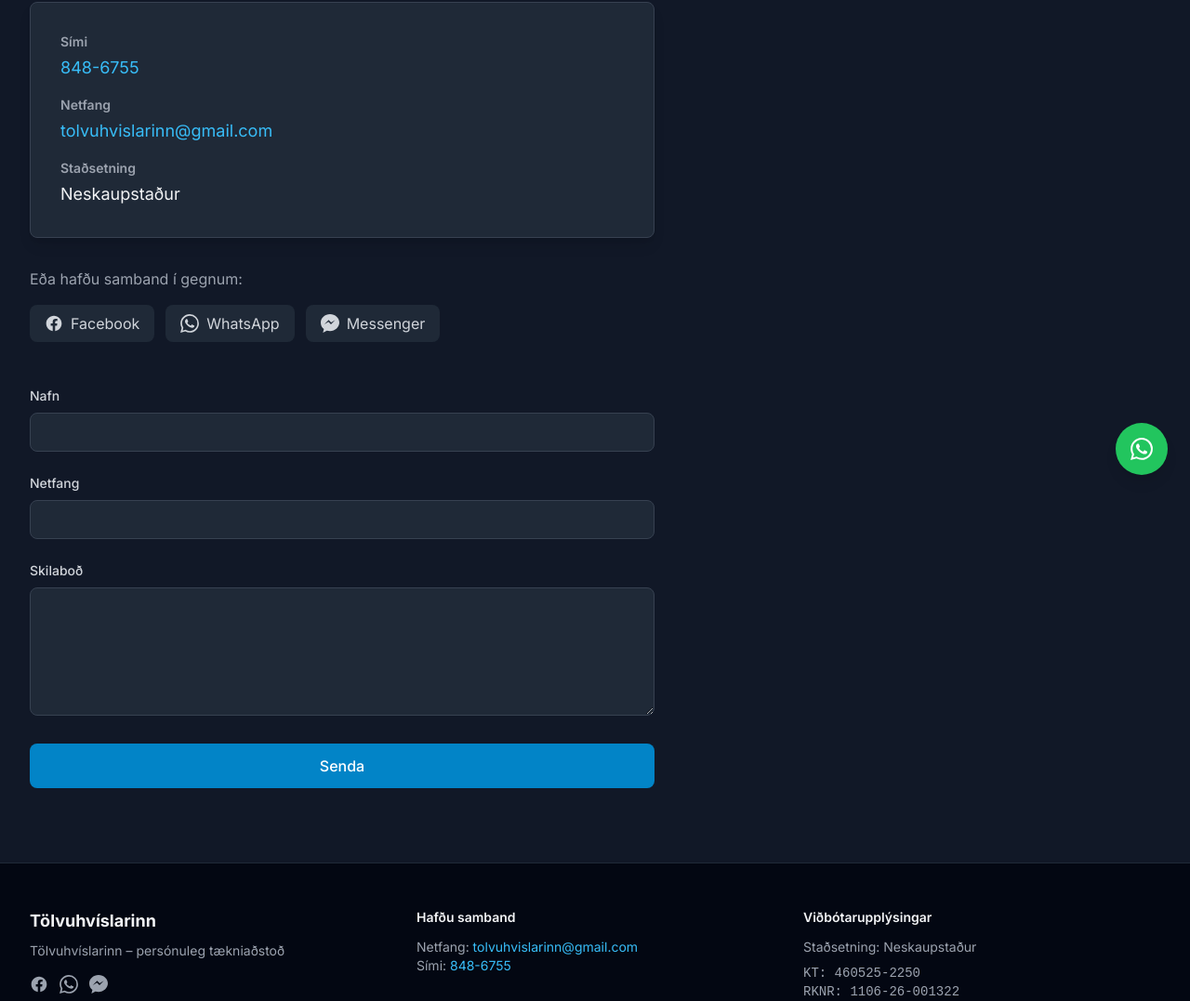
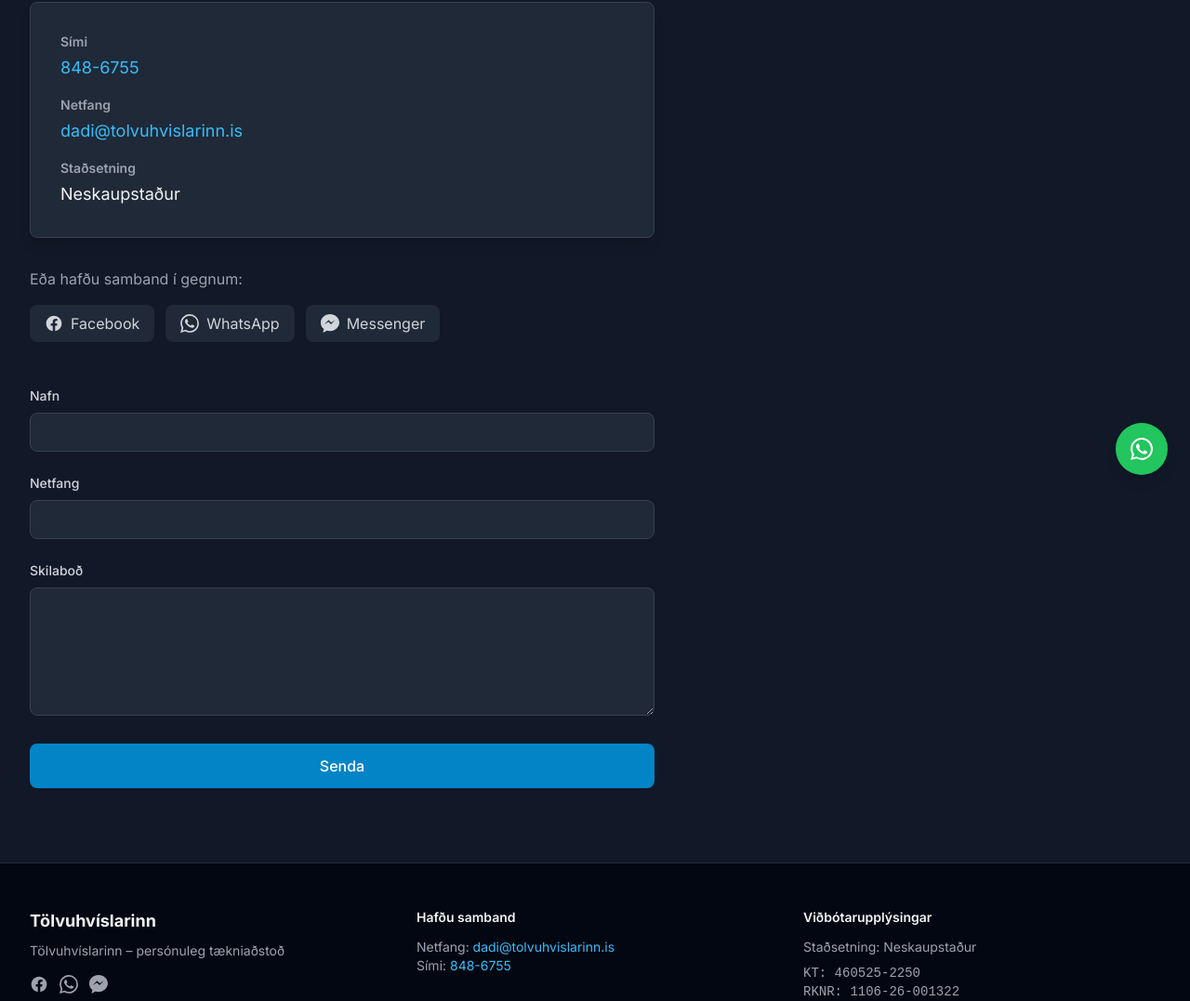
Before and after one commit to Lovedealer8472/TH.is, a Next.js app: page /contact in a window 1280 px wide. Shown: the part 265-1342 px from the top of the page at 93% size. Built offline with nearby package versions, Linux system fonts and the light colour scheme; no server answers.

Commit message:
Update all email addresses to dadi@tolvuhvislarinn.is

```diff
--- a/app/contact/layout.tsx
+++ b/app/contact/layout.tsx
@@ -2,7 +2,7 @@ import type { Metadata } from 'next';
 
 export const metadata: Metadata = {
   title: 'Hafðu samband – Tölvuhvíslarinn',
-  description: 'Hafðu samband við Tölvuhvíslarann í Neskaupstað. Sími: 848-6755, netfang: tolvuhvislarinn@gmail.com',
+  description: 'Hafðu samband við Tölvuhvíslarann í Neskaupstað. Sími: 848-6755, netfang: dadi@tolvuhvislarinn.is',
 };
 
 export default function ContactLayout({
--- a/app/contact/page.tsx
+++ b/app/contact/page.tsx
@@ -29,7 +29,7 @@ export default function ContactPage() {
               <div>
                 <h3 className="text-sm font-semibold text-gray-400 mb-1">{t.contact.email}</h3>
                 <p className="text-lg text-gray-100">
-                  <a href="mailto:tolvuhvislarinn@gmail.com" className="text-primary-400 hover:text-primary-300 transition-colors">tolvuhvislarinn@gmail.com</a>
+                  <a href="mailto:dadi@tolvuhvislarinn.is" className="text-primary-400 hover:text-primary-300 transition-colors">dadi@tolvuhvislarinn.is</a>
                 </p>
               </div>
               <div>
--- a/app/cookies/page.tsx
+++ b/app/cookies/page.tsx
@@ -102,7 +102,7 @@ export default function CookiesPage() {
             </p>
             <div className="bg-gray-800 p-4 rounded-lg">
               <p className="mb-2"><strong>Tölvuhvíslarinn</strong></p>
-              <p className="mb-2">Netfang: <a href="mailto:tolvuhvislarinn@gmail.com" className="text-primary-400 hover:text-primary-300">tolvuhvislarinn@gmail.com</a></p>
+              <p className="mb-2">Netfang: <a href="mailto:dadi@tolvuhvislarinn.is" className="text-primary-400 hover:text-primary-300">dadi@tolvuhvislarinn.is</a></p>
               <p className="mb-2">Sími: <a href="tel:848-6755" className="text-primary-400 hover:text-primary-300">848-6755</a></p>
             </div>
           </section>
--- a/app/privacy/page.tsx
+++ b/app/privacy/page.tsx
@@ -111,7 +111,7 @@ export default function PrivacyPage() {
             </p>
             <div className="bg-gray-800 p-4 rounded-lg">
               <p className="mb-2"><strong>Tölvuhvíslarinn</strong></p>
-              <p className="mb-2">Netfang: <a href="mailto:tolvuhvislarinn@gmail.com" className="text-primary-400 hover:text-primary-300">tolvuhvislarinn@gmail.com</a></p>
+              <p className="mb-2">Netfang: <a href="mailto:dadi@tolvuhvislarinn.is" className="text-primary-400 hover:text-primary-300">dadi@tolvuhvislarinn.is</a></p>
               <p className="mb-2">Sími: <a href="tel:848-6755" className="text-primary-400 hover:text-primary-300">848-6755</a></p>
               <p>KT: 460525-2250</p>
             </div>
--- a/components/StructuredData.tsx
+++ b/components/StructuredData.tsx
@@ -7,7 +7,7 @@ export default function StructuredData() {
     '@id': 'https://www.tolvuhvislarinn.is',
     url: 'https://www.tolvuhvislarinn.is',
     telephone: '848-6755',
-    email: 'tolvuhvislarinn@gmail.com',
+    email: 'dadi@tolvuhvislarinn.is',
     address: {
       '@type': 'PostalAddress',
       addressLocality: 'Neskaupstaður',
--- a/components/layout/Footer.tsx
+++ b/components/layout/Footer.tsx
@@ -21,7 +21,7 @@ export default function Footer() {
           {/* Contact Info */}
           <div>
             <h4 className="text-sm font-semibold text-gray-100 mb-3">Hafðu samband</h4>
-            <p className="text-sm text-gray-400">Netfang: <a href="mailto:tolvuhvislarinn@gmail.com" className="text-primary-400 hover:text-primary-300">tolvuhvislarinn@gmail.com</a></p>
+            <p className="text-sm text-gray-400">Netfang: <a href="mailto:dadi@tolvuhvislarinn.is" className="text-primary-400 hover:text-primary-300">dadi@tolvuhvislarinn.is</a></p>
             <p className="text-sm text-gray-400">Sími: <a href="tel:848-6755" className="text-primary-400 hover:text-primary-300">848-6755</a></p>
           </div>
 
```
